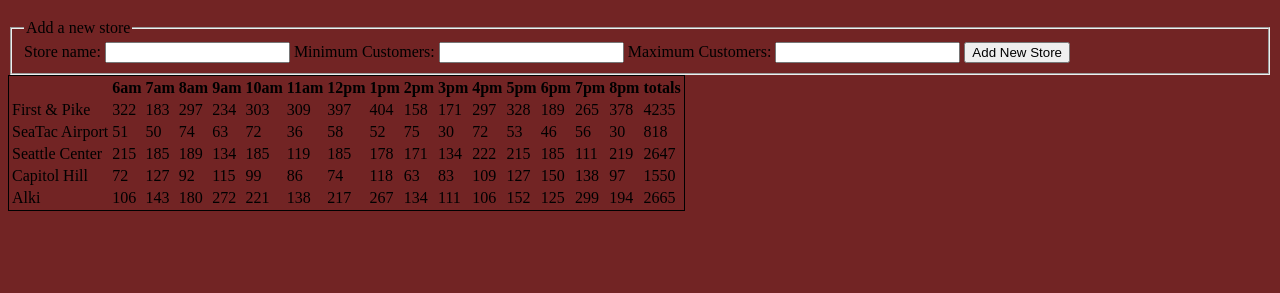
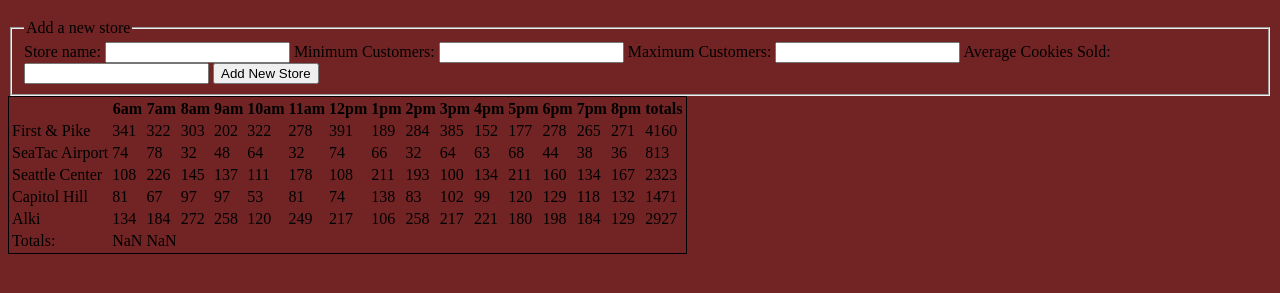
Before and after one commit to BGElliott206/Salmon_Cookies, a plain HTML site: page sales.html in a window 1280 px wide. Shown: the part 61-354 px from the top of the page. Drawn offline with Linux system fonts and the light colour scheme.

Commit message:
broken code

```diff
--- a/js/app.js
+++ b/js/app.js
@@ -18,11 +18,13 @@ var hours = [
   '7pm',
   '8pm'];
 
-var allStores = [firstAndPike, seaTacAirport, SeattleCenter, CapitolHill, alki];
+var allStores = [];
 
 var referenceTable = document.getElementById('cookie-stand');
 
-function tableHeader(){
+var grandTotal = 0;
+
+function renderTableHeader(){
   var tr = document.createElement('tr');
   var th = document.createElement('th');
   th.textContent = ' ';
@@ -45,19 +47,17 @@ function Store(location, minCustomer, maxCustomer, avgCookieSale) {
   this.location = location;
   this.cookiesPerHour = [];
   this.totalCookies = 0;
+  allStores.push(this);
 
-  this.customerCount = function (min, max) {
+  this.customerPerHour = function (min, max) {
     return Math.floor(Math.random() * (max - min + 1)) + min;
   };
 
   this.calculateValues = function (){
     for (var i = 0; i < hours.length; i++) {
-      this.cookiesPerHour.push(Math.ceil(this.customerCount(23, 65) * this.avgCookieSale));
+      this.cookiesPerHour.push(Math.ceil(this.customerPerHour(23, 65) * this.avgCookieSale));
     }
-
-
   };
-
 
   this.dailyTotal = function () {
     for (var i = 0; i < this.cookiesPerHour.length; i++) {
@@ -67,11 +67,11 @@ function Store(location, minCustomer, maxCustomer, avgCookieSale) {
 
   this.render = function () {
 
-
     var trElement = document.createElement('tr');
     var tdElement = document.createElement('td');
     tdElement.textContent = this.location;
     trElement.append(tdElement);
+
     for(var i = 0; i < this.cookiesPerHour.length; i++) {
       tdElement = document.createElement('td');
       tdElement.textContent = this.cookiesPerHour[i];
@@ -81,6 +81,8 @@ function Store(location, minCustomer, maxCustomer, avgCookieSale) {
     tdElement.textContent = this.totalCookies;
     trElement.append(tdElement);
     referenceTable.append(trElement);
+
+
   };
 
   this.dailyStats = function () {
@@ -91,17 +93,70 @@ function Store(location, minCustomer, maxCustomer, avgCookieSale) {
 
 }
 
+
+
+
+function renderFooter() {
+  var tfoot = document.createElement('tfoot');
+  var tr = document.createElement('tr');
+  var td = document.createElement('td');
+  td.textContent = ' Totals:';
+  tr.append(td);
+
+  for(var i = 0; i < hours.length; i++);{
+    var hourlyTotal = 0;
+    for(var j = 0; j < allStores.length; j++){
+      hourlyTotal += allStores[j].cookiesPerHour[i];
+    }
+    grandTotal += hourlyTotal;
+    td = document.createElement('td');
+    td.textContent = hourlyTotal;
+    tr.append(td);
+  }
+  td = document.createElement('td');
+  td.textContent = grandTotal;
+  tr.append(td);
+  tfoot.append(tr);
+  referenceTable.append(tfoot);
+
+}
+
+
 var firstAndPike = new Store('First & Pike', 23, 65, 6.3);
 var seaTacAirport = new Store('SeaTac Airport', 3, 24, 1.2);
 var SeattleCenter = new Store('Seattle Center', 11, 38, 3.7);
 var CapitolHill = new Store('Capitol Hill', 20, 38, 2.3);
 var alki = new Store('Alki', 2, 16, 4.6);
 
-
-
-tableHeader();
+renderTableHeader();
 firstAndPike.dailyStats();
 seaTacAirport.dailyStats();
 SeattleCenter.dailyStats();
 CapitolHill.dailyStats();
 alki.dailyStats();
+renderFooter();
+
+
+
+//---------------------------------
+//Style changer
+//---------------------------------
+// var redGreenButton = document.getElementById('red-green');
+// var grayButton = document.getElementById('gray');
+// var clearButton = document.getElementById('clear');
+
+// function onRedGreenButtonClick() {
+//   var referenceTable = document.getElementById('dog-table');
+// }
+// function onGrayButtonClick () {
+
+// }
+// function conClearButtonClick() {
+
+// }
+
+// redGreenButton.addEventListener('click', onRedGreenButtonClick);
+
+// grayButton.addEventListener('click', onGrayButtonClick);
+
+// clearButton.addEventListener('click', onClearButtonClick);
--- a/sales.html
+++ b/sales.html
@@ -14,7 +14,7 @@
                 Salmon Cookies
             </h1>
 
-            <form id ="new-store">
+            <form id ="add-new-store">
                 <fieldset>
                     <legend>Add a new store</legend>
 
@@ -27,7 +27,11 @@
                     <label for="maximumcustomers">Maximum Customers:</label>
                     <input id="maximumcustomers" type="text" required/>
 
+                    <label for="averageookiesale">Average Cookies Sold:</label>
+                    <input id="averageookiesale" type="text" required/>
+
                     <button>Add New Store</button>
+
 
 
                 </fieldset>
```
